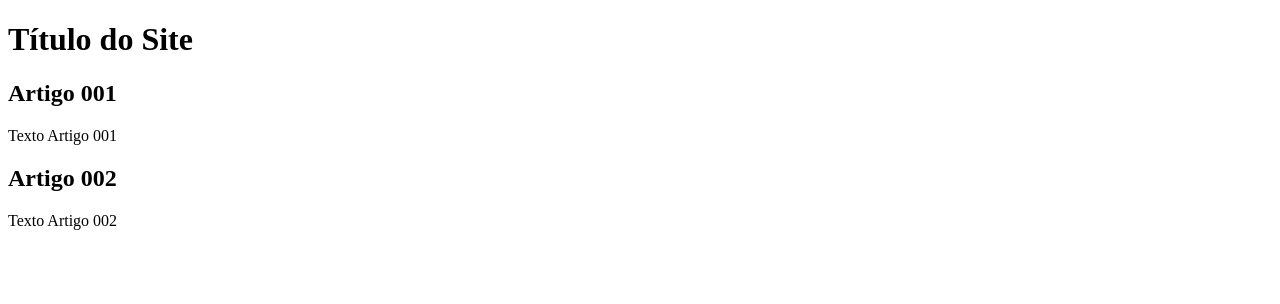
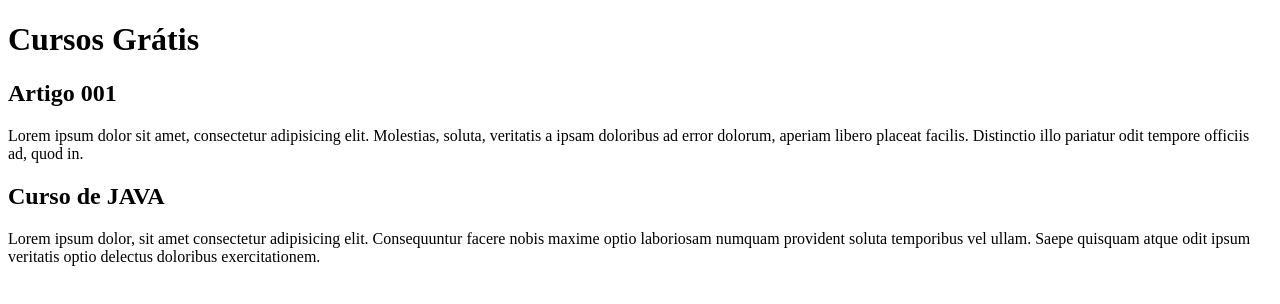
Before and after one commit to dinobit/projeto-site, a plain HTML site: page index.html in a window 1280 px wide. Drawn offline with Linux system fonts and the light colour scheme.

Commit message:
Add conteudo

```diff
--- a/index.html
+++ b/index.html
@@ -4,20 +4,20 @@
     <meta charset="UTF-8">
     <meta http-equiv="X-UA-Compatible" content="IE=edge">
     <meta name="viewport" content="width=device-width, initial-scale=1.0">
-    <title>Título do Site</title>
+    <title></title>
 </head>
 <body>
     <main>
         <header>
-            <h1>Título do Site</h1>
+            <h1>Cursos Grátis</h1>
         </header>
         <article>
             <h2>Artigo 001</h2>
-            <p>Texto Artigo 001</p>
+            <p>Lorem ipsum dolor sit amet, consectetur adipisicing elit. Molestias, soluta, veritatis a ipsam doloribus ad error dolorum, aperiam libero placeat facilis. Distinctio illo pariatur odit tempore officiis ad, quod in.</p>
         </article>
         <article>
-            <h2>Artigo 002</h2>
-            <p>Texto Artigo 002</p>
+            <h2>Curso de JAVA</h2>
+            <p>Lorem ipsum dolor, sit amet consectetur adipisicing elit. Consequuntur facere nobis maxime optio laboriosam numquam provident soluta temporibus vel ullam. Saepe quisquam atque odit ipsum veritatis optio delectus doloribus exercitationem.</p>
         </article>
     </main>
 </body>
```
